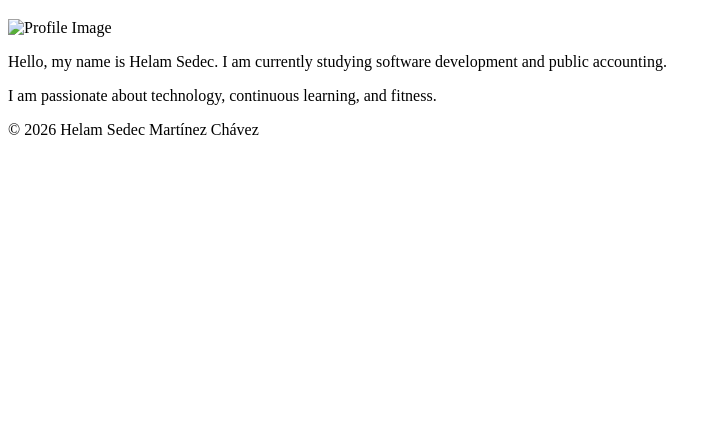
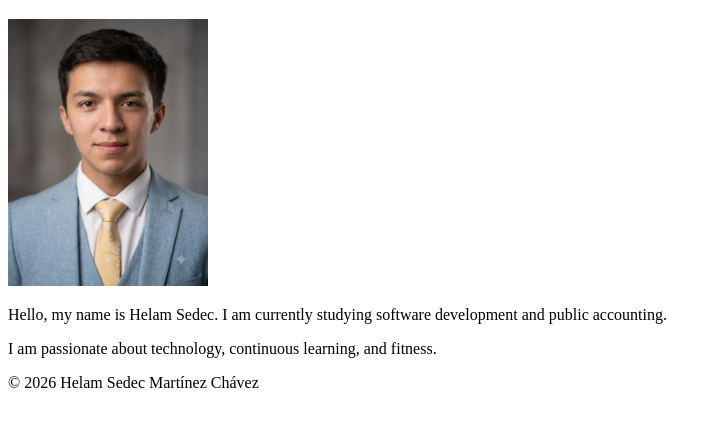
Before and after one commit to helamsedec/wdd130, a plain HTML site: page index.html in a window 1280 px wide. Shown: the part 87-514 px from the top of the page, without its empty margins (0-721 px from the left). Drawn offline with Linux system fonts and the light colour scheme.

Commit message:
Actualizacion

```diff
--- a/index.html
+++ b/index.html
@@ -16,7 +16,7 @@
     </header>
     <main>
         <h1>Helam Sedec Martínez Chávez | WDD 130</h1>
-        <img src="image/profile.jpeg" alt="Profile Image" width="200">
+        <img src="images/profile.jpg" alt="Profile Image" width="200">
         <p>Hello, my name is Helam Sedec. I am currently studying software development and public accounting.</p>
         <p>I am passionate about technology, continuous learning, and fitness.</p>
 
```
